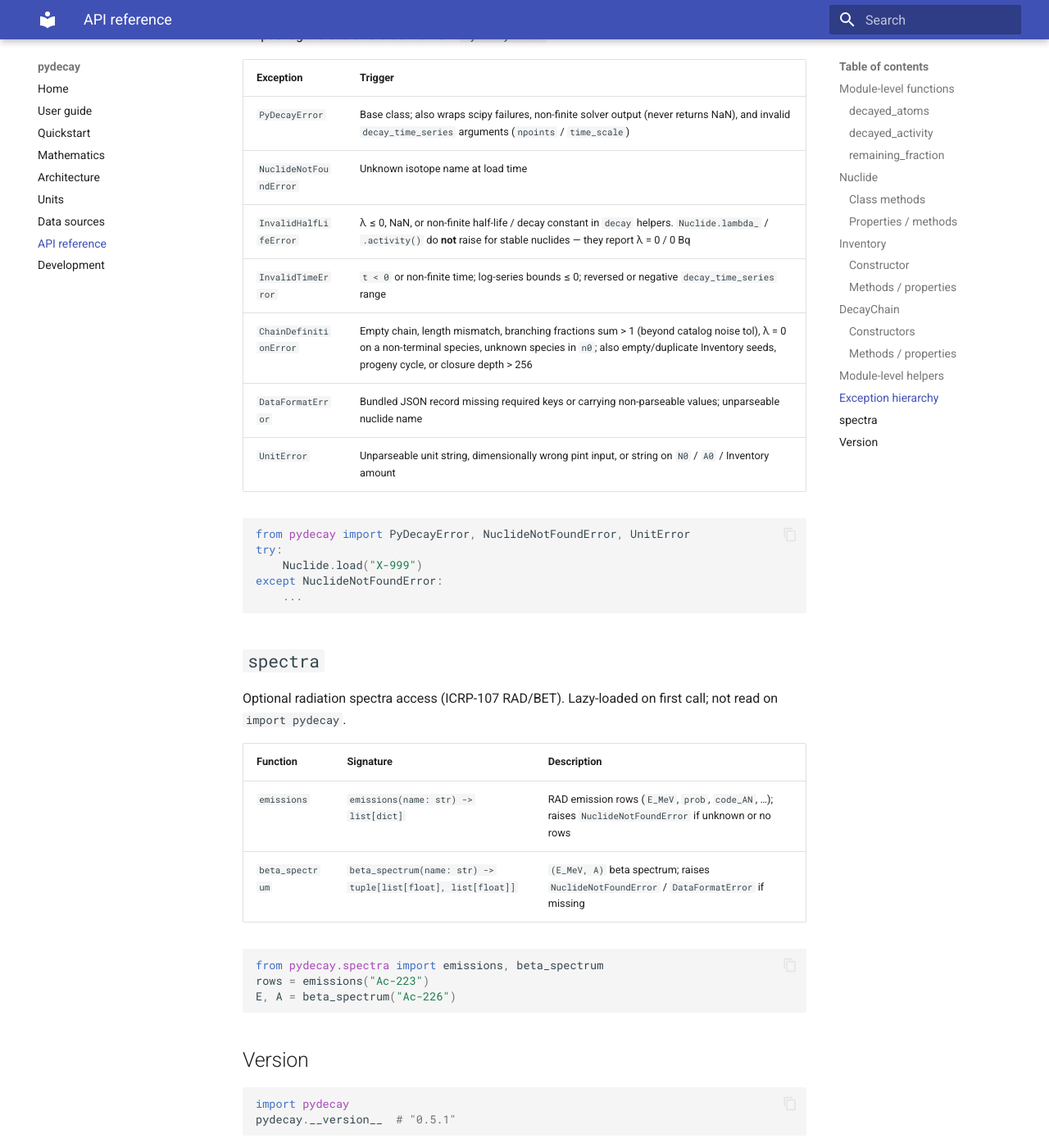
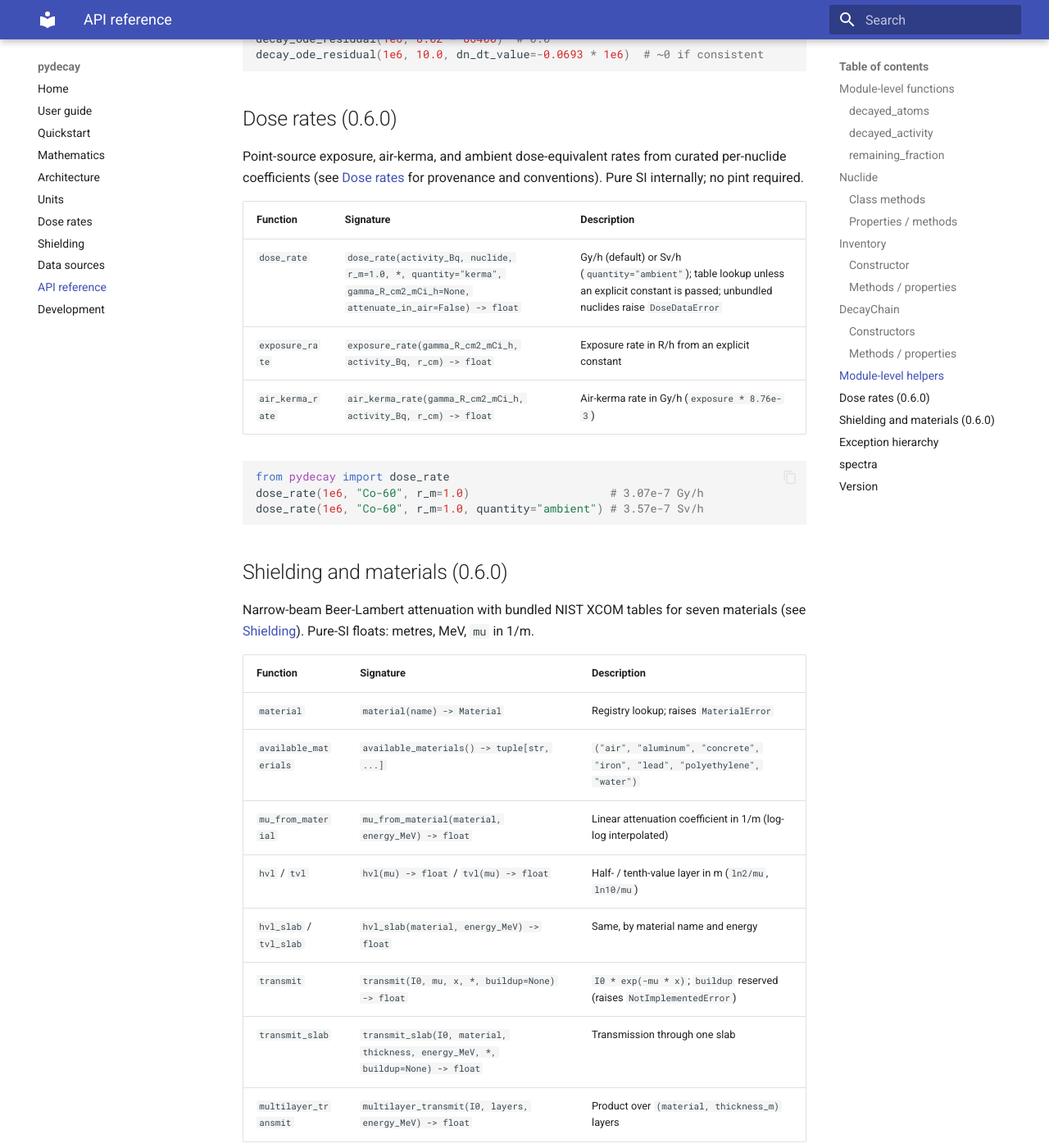
Before and after one commit to DanielDeshmukh/pydecay, an MkDocs documentation site: the page built from docs/api.md, in a window 1280 px wide and 1400 px high, scrolled down 6314 px. Shown: the whole window at 82% size. Built offline with MkDocs 1.6.1 and Material for MkDocs 9.7.7, drawn with Linux system fonts in a browser that asks for light colours; some of the changed text lies outside the part shown.

Commit message:
docs: dose and shielding guides with provenance and examples

````diff
--- a/docs/api.md
+++ b/docs/api.md
@@ -115,6 +115,7 @@ Quantity) is mirrored by accessors and preserved across `decay`.
 | `.instantaneous_rates` | `instantaneous_rates() -> dict[str, float \| Quantity]` | dN_i/dt (atoms/s) at current state via G @ N; mirrors kind |
 | `.masses` | `masses() -> dict[str, float \| Quantity]` | Mass (g) now; mirrors kind |
 | `.total_activity` | `total_activity() -> float` | Sum of activities over the closure (always Bq float) |
+| `.dose_rate` | `dose_rate(r=1.0, *, quantity="kerma", time=0.0) -> float \| Quantity` | Summed point-source dose rate over closure species; plain `r` is metres, Quantity/string parsed, result mirrors `r`; `time != 0` decays first |
 | `.half_lives` | `half_lives() -> dict[str, float]` | Half-life (s) per species; `inf` for stable |
 | `.names` | `tuple[str, ...]` | Species in graph order (seeds first, then BFS progeny) |
 | `.n_species` | `int` | Closure size |
@@ -201,6 +202,48 @@ decay_ode_residual(1e6, 8.02 * 86400)  # 0.0
 decay_ode_residual(1e6, 10.0, dn_dt_value=-0.0693 * 1e6)  # ~0 if consistent
 ```
 
+## Dose rates (0.6.0)
+
+Point-source exposure, air-kerma, and ambient dose-equivalent rates from
+curated per-nuclide coefficients (see [Dose rates](dose.md) for provenance
+and conventions). Pure SI internally; no pint required.
+
+| Function | Signature | Description |
+|---|---|---|
+| `dose_rate` | `dose_rate(activity_Bq, nuclide, r_m=1.0, *, quantity="kerma", gamma_R_cm2_mCi_h=None, attenuate_in_air=False) -> float` | Gy/h (default) or Sv/h (`quantity="ambient"`); table lookup unless an explicit constant is passed; unbundled nuclides raise `DoseDataError` |
+| `exposure_rate` | `exposure_rate(gamma_R_cm2_mCi_h, activity_Bq, r_cm) -> float` | Exposure rate in R/h from an explicit constant |
+| `air_kerma_rate` | `air_kerma_rate(gamma_R_cm2_mCi_h, activity_Bq, r_cm) -> float` | Air-kerma rate in Gy/h (`exposure * 8.76e-3`) |
+
+```python
+from pydecay import dose_rate
+dose_rate(1e6, "Co-60", r_m=1.0)                     # 3.07e-7 Gy/h
+dose_rate(1e6, "Co-60", r_m=1.0, quantity="ambient") # 3.57e-7 Sv/h
+```
+
+## Shielding and materials (0.6.0)
+
+Narrow-beam Beer-Lambert attenuation with bundled NIST XCOM tables for seven
+materials (see [Shielding](shielding.md)). Pure-SI floats: metres, MeV,
+`mu` in 1/m.
+
+| Function | Signature | Description |
+|---|---|---|
+| `material` | `material(name) -> Material` | Registry lookup; raises `MaterialError` |
+| `available_materials` | `available_materials() -> tuple[str, ...]` | `("air", "aluminum", "concrete", "iron", "lead", "polyethylene", "water")` |
+| `mu_from_material` | `mu_from_material(material, energy_MeV) -> float` | Linear attenuation coefficient in 1/m (log-log interpolated) |
+| `hvl` / `tvl` | `hvl(mu) -> float` / `tvl(mu) -> float` | Half- / tenth-value layer in m (`ln2/mu`, `ln10/mu`) |
+| `hvl_slab` / `tvl_slab` | `hvl_slab(material, energy_MeV) -> float` | Same, by material name and energy |
+| `transmit` | `transmit(I0, mu, x, *, buildup=None) -> float` | `I0 * exp(-mu * x)`; `buildup` reserved (raises `NotImplementedError`) |
+| `transmit_slab` | `transmit_slab(I0, material, thickness, energy_MeV, *, buildup=None) -> float` | Transmission through one slab |
+| `multilayer_transmit` | `multilayer_transmit(I0, layers, energy_MeV) -> float` | Product over `(material, thickness_m)` layers |
+
+```python
+from pydecay import material, hvl_slab, transmit_slab
+material("lead").mu(1.25)          # 66.73 1/m
+hvl_slab("lead", 1.25)             # 0.0104 m
+transmit_slab(1.0, "lead", 0.01, 1.25)  # 0.513
+```
+
 ## Exception hierarchy
 
 All package-raised errors derive from `PyDecayError`.
@@ -214,6 +257,8 @@ All package-raised errors derive from `PyDecayError`.
 | `ChainDefinitionError` | Empty chain, length mismatch, branching fractions sum > 1 (beyond catalog noise tol), λ = 0 on a non-terminal species, unknown species in `n0`; also empty/duplicate Inventory seeds, progeny cycle, or closure depth > 256 |
 | `DataFormatError` | Bundled JSON record missing required keys or carrying non-parseable values; unparseable nuclide name |
 | `UnitError` | Unparseable unit string, dimensionally wrong pint input, or string on `N0` / `A0` / Inventory amount |
+| `DoseDataError` | Dose request for a nuclide without bundled photon coefficients (H-3, C-14, Fe-55, Sr-90, Y-90, Po-210) or a missing/corrupt dose bundle |
+| `MaterialError` | Unknown shielding material name, energy outside the NIST table span, or malformed `mu(E)` table |
 
 ```python
 from pydecay import PyDecayError, NuclideNotFoundError, UnitError
@@ -243,5 +288,5 @@ E, A = beta_spectrum("Ac-226")
 
 ```python
 import pydecay
-pydecay.__version__  # "0.5.1"
+pydecay.__version__  # "0.6.0"
 ```
--- a/mkdocs.yml
+++ b/mkdocs.yml
@@ -22,6 +22,8 @@ nav:
   - Mathematics: math.md
   - Architecture: architecture.md
   - Units: units.md
+  - Dose rates: dose.md
+  - Shielding: shielding.md
   - Data sources: data-sources.md
   - API reference: api.md
   - Development: development.md
````
Also changed, not shown: CHANGELOG.md (+10 -0 lines), README.md (+27 -1 lines), data/raw_icrp/README.md (+2 -0 lines), docs/dose.md (added, +158 -0 lines), docs/index.md (+6 -0 lines), docs/shielding.md (added, +104 -0 lines), docs/user-guide.md (+24 -0 lines), docs/public/1200x630.png (added).
